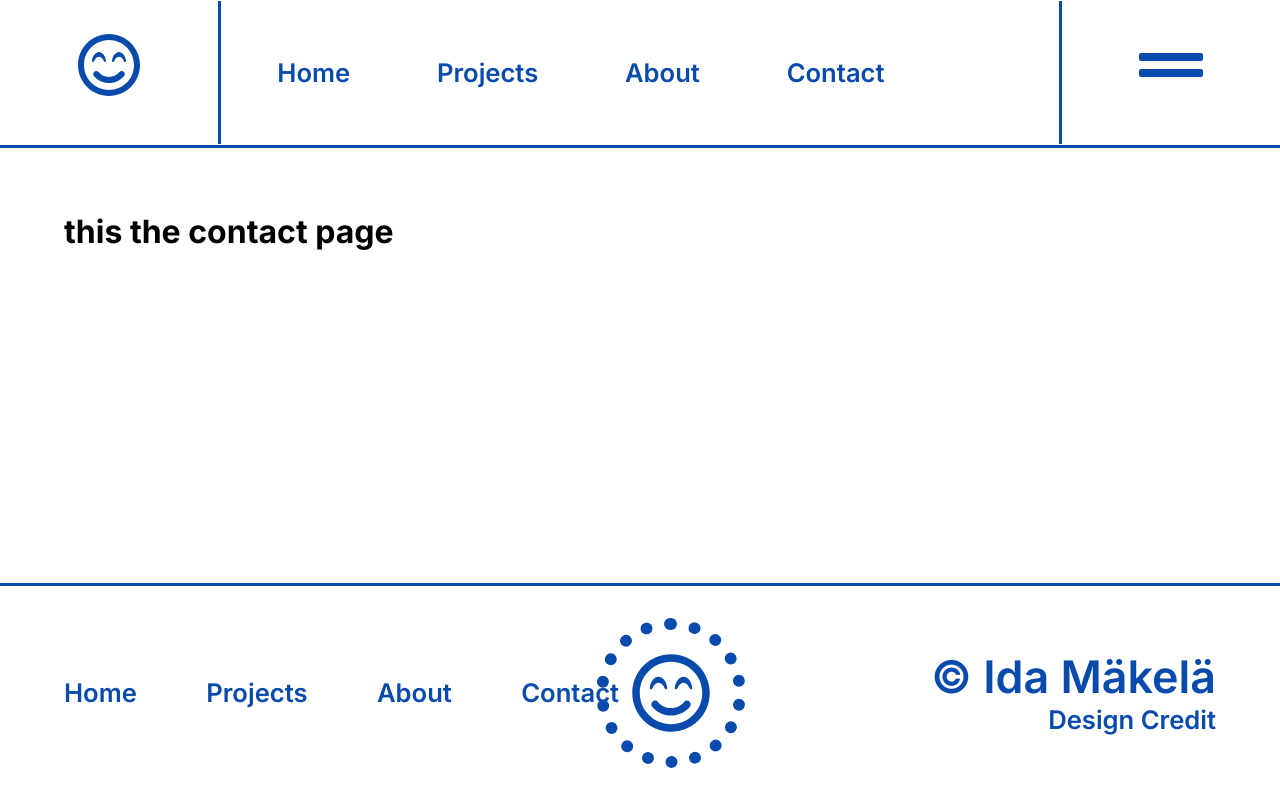
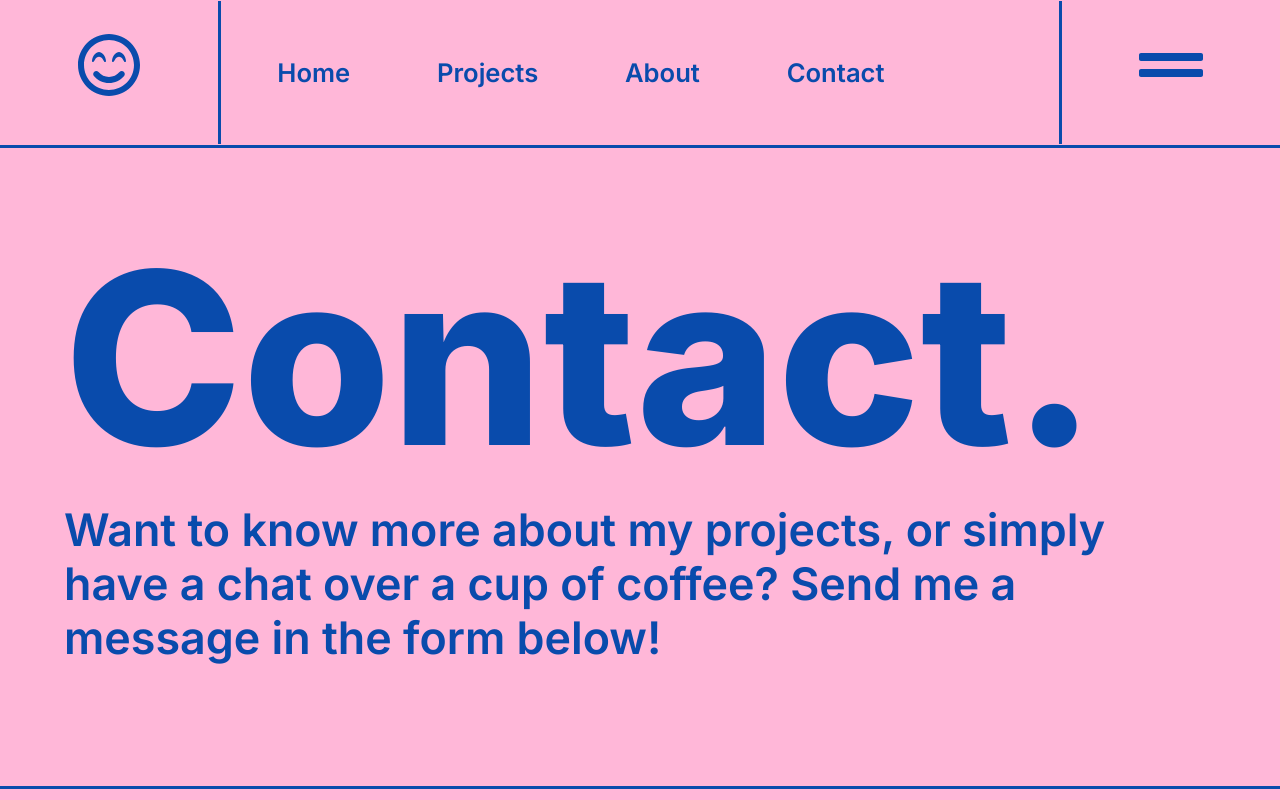
Before and after one commit to idamakela/assign-5, a Next.js app: page /contact in a window 1280 px wide. Shown: the top 800 px of the page. Built offline with nearby package versions, Linux system fonts and the light colour scheme.

Commit message:
chnaged class names and started contact page

```diff
--- a/app/about/page.js
+++ b/app/about/page.js
@@ -3,8 +3,8 @@ import '../../styles/about.scss'
 export default function About() {
     return (
         <>
-        <div className="container">
-            <div className="text">
+        <div className="about-container">
+            <div className="about-text">
                 <h2>About me.</h2>
                 <h3>*...some short description about myself...*</h3>
             </div>
--- a/app/contact/page.js
+++ b/app/contact/page.js
@@ -1,3 +1,14 @@
+import '../../styles/contact.scss'
+
 export default function Contact() {
-    return <h1>this the contact page</h1>
+    return (
+        <>
+        <div className="contact-container">
+            <div className="contact-text">
+                <h2>Contact.</h2>
+                <h3>Want to know more about my projects, or simply have a chat over a cup of coffee? Send me a message in the form below!</h3>
+            </div>
+        </div>
+        </>
+    )
 }
--- a/styles/about.scss
+++ b/styles/about.scss
@@ -5,13 +5,13 @@ body {
     background-color: $background-mono;
 }
 
-.container {
+.about-container {
     @include flex-row;
     align-items: center;
     justify-content: center;
 }
 
-.text {
+.about-text {
     color: $font-color;
     margin-bottom: $base-indent;
     text-align: center;
--- /dev/null
+++ b/styles/contact.scss
@@ -0,0 +1,32 @@
+@import 'mixins';
+@import 'variables';
+
+//may fix the body tag a bit...
+body {
+    background-color: $background-multi;
+}
+
+.contact-container {
+    @include flex-row;
+    align-items: center;
+    justify-content: space-between;
+
+    .icon {
+        font-size: 20rem;
+        color: $font-color;
+    }
+}
+
+.contact-text {
+    color: $font-color;
+    margin-bottom: $base-indent;
+
+    h2 {
+        @include statement-font;
+    }
+
+    h3 {
+        @include title-font;
+        max-width: 1400px;
+    }
+}
```
